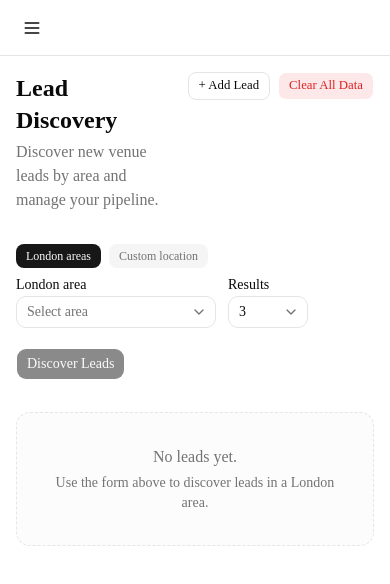
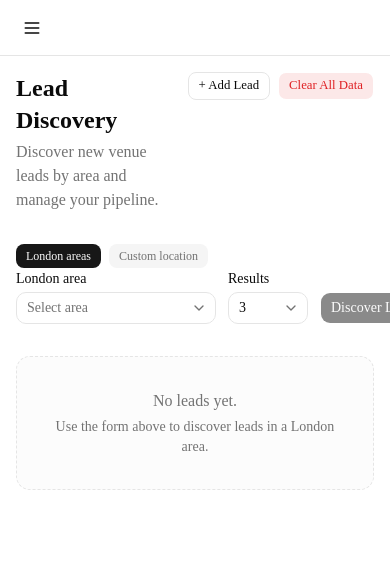
Before and after one commit to RAM-FRANCO/asterly-bros, a Next.js app: page /leads in a window 390 px wide. Shown: the top 584 px of the page. Built offline with nearby package versions, Linux system fonts and the light colour scheme.

Commit message:
fix: discovery form grid alignment on small screens

```diff
--- a/components/features/leads/discovery-form.tsx
+++ b/components/features/leads/discovery-form.tsx
@@ -106,9 +106,9 @@ export function DiscoveryForm({ onDiscoveryComplete }: DiscoveryFormProps) {
         </button>
       </div>
 
-      <div className="flex flex-wrap items-end gap-3">
+      <div className="grid grid-cols-[auto_auto_auto] items-end gap-3 sm:flex sm:flex-wrap">
         {useCustom ? (
-          <div className="space-y-2">
+          <div className="flex flex-col gap-1.5">
             <label
               htmlFor="custom-area-input"
               className="text-sm font-medium leading-none"
@@ -128,7 +128,7 @@ export function DiscoveryForm({ onDiscoveryComplete }: DiscoveryFormProps) {
             />
           </div>
         ) : (
-          <div className="space-y-2">
+          <div className="flex flex-col gap-1.5">
             <label
               htmlFor="area-select"
               className="text-sm font-medium leading-none"
@@ -160,7 +160,7 @@ export function DiscoveryForm({ onDiscoveryComplete }: DiscoveryFormProps) {
           </div>
         )}
 
-        <div className="space-y-2">
+        <div className="flex flex-col gap-1.5">
           <label
             htmlFor="limit-select"
             className="text-sm font-medium leading-none"
@@ -187,6 +187,10 @@ export function DiscoveryForm({ onDiscoveryComplete }: DiscoveryFormProps) {
           </Select>
         </div>
 
+        <div className="flex flex-col gap-1.5">
+          <span className="text-sm leading-none invisible" aria-hidden="true">
+            &nbsp;
+          </span>
           <Button
             onClick={handleDiscover}
             disabled={isLoading || !activeArea}
@@ -194,9 +198,10 @@ export function DiscoveryForm({ onDiscoveryComplete }: DiscoveryFormProps) {
           >
             {isLoading ? "Discovering…" : "Discover Leads"}
           </Button>
+        </div>
 
         {resultCount !== null && (
-          <p className="text-sm text-muted-foreground">
+          <p className="col-span-full self-center text-sm text-muted-foreground sm:self-end">
             {resultCount} new lead{resultCount !== 1 ? "s" : ""} added
           </p>
         )}
```
Lines whose indentation alone changed are shown as unchanged.
